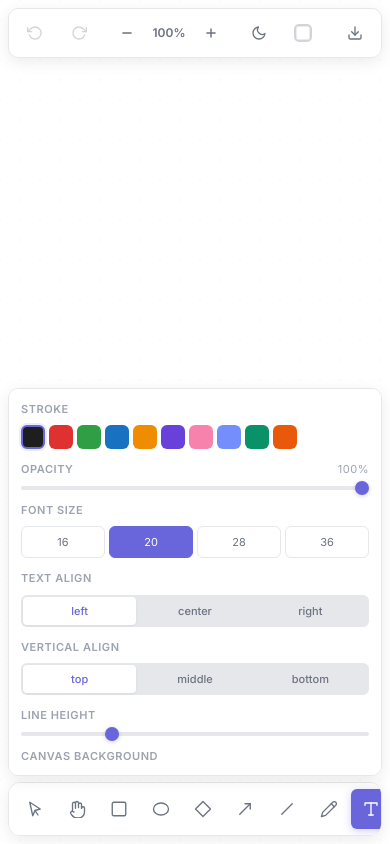
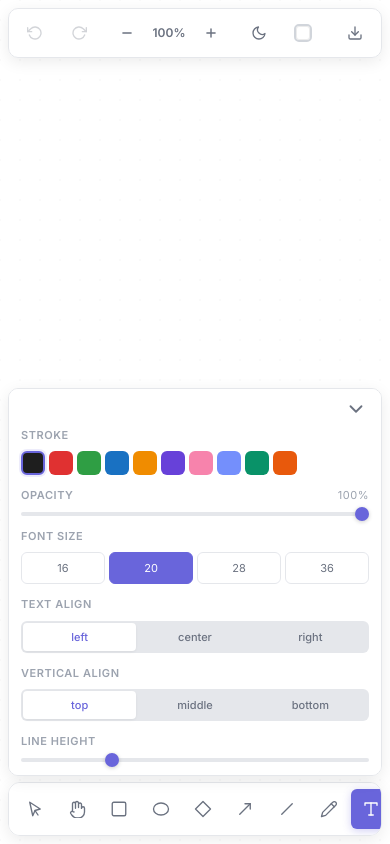
Before and after one commit to dhuv03/draw-freely, a React (Vite) app: page / in a window 390 px wide. Both pictures are taken after a click on the button 371 px from the left and 809 px from the top of the page. Built offline with nearby package versions, Linux system fonts and the light colour scheme.

Commit message:
Add collapsible mobile properties panel

```diff
--- a/src/components/PropertiesPanel.tsx
+++ b/src/components/PropertiesPanel.tsx
@@ -2,12 +2,14 @@
 // DrawFreely — Properties Panel (Right Side)
 // ──────────────────────────────────────────────
 
+import { useState } from 'react';
 import { useAppContext } from '../AppContext';
 import { STROKE_COLORS, FILL_COLORS, STROKE_WIDTHS } from '../constants';
 import type { StrokeStyle, FillStyle, ExcalidrawElement, TextAlign, VerticalAlign, ElementDefaults, ElementType } from '../types';
 
 export function PropertiesPanel() {
   const { state, dispatch } = useAppContext();
+  const [mobileCollapsed, setMobileCollapsed] = useState(false);
   const { elements, selectedElementIds } = state;
 
   const selectedElements = elements.filter((el) =>
@@ -87,7 +89,18 @@ export function PropertiesPanel() {
   };
 
   return (
-    <div className="properties-panel glass-panel" role="complementary" aria-label="Element properties">
+    <div className={`properties-panel glass-panel ${mobileCollapsed ? 'mobile-collapsed' : ''}`} role="complementary" aria-label="Element properties">
+      <button
+        type="button"
+        className="properties-collapse-btn"
+        onClick={() => setMobileCollapsed((collapsed) => !collapsed)}
+        aria-label={mobileCollapsed ? 'Expand properties' : 'Collapse properties'}
+        aria-expanded={!mobileCollapsed}
+      >
+        <svg viewBox="0 0 24 24" aria-hidden="true">
+          <polyline points={mobileCollapsed ? '6 15 12 9 18 15' : '6 9 12 15 18 9'} />
+        </svg>
+      </button>
       {selectedElements.length > 1 && <div className="prop-section"><span className="prop-label">Align</span><div className="compact-grid">
         {(['left','center','right','top','middle','bottom'] as const).map((value) => <button key={value} onClick={() => align(value)} aria-label={`Align ${value}`}>{value.slice(0,1).toUpperCase()}</button>)}
         <button onClick={() => distribute(true)} disabled={selectedElements.length < 3} aria-label="Distribute horizontally">↔</button><button onClick={() => distribute(false)} disabled={selectedElements.length < 3} aria-label="Distribute vertically">↕</button>
--- a/src/index.css
+++ b/src/index.css
@@ -288,6 +288,24 @@ kbd { color: var(--text-muted); font: 10px inherit; }
   overflow-y: auto;
 }
 
+.properties-collapse-btn {
+  display: none;
+  border: 0;
+  background: transparent;
+  color: var(--text-secondary);
+  cursor: pointer;
+}
+
+.properties-collapse-btn svg {
+  width: 22px;
+  height: 22px;
+  fill: none;
+  stroke: currentColor;
+  stroke-width: 2;
+  stroke-linecap: round;
+  stroke-linejoin: round;
+}
+
 .prop-section {
   display: flex;
   flex-direction: column;
@@ -500,6 +518,31 @@ kbd { color: var(--text-muted); font: 10px inherit; }
       grid-template-columns: repeat(2, minmax(0, 1fr));
       gap: 12px;
       padding: 12px;
+      transition: transform .22s ease, max-height .22s ease;
+      padding-top: 38px;
+    }
+    .properties-collapse-btn {
+      display: grid;
+      place-items: center;
+      position: absolute;
+      top: 6px;
+      right: 8px;
+      width: 34px;
+      height: 28px;
+      border-radius: 7px;
+      z-index: 2;
+    }
+    .properties-collapse-btn:hover { background: var(--accent-light); }
+    .properties-panel.mobile-collapsed {
+      transform: translateY(calc(100% - 36px));
+      overflow: hidden;
+      pointer-events: none;
+    }
+    .properties-panel.mobile-collapsed .properties-collapse-btn {
+      pointer-events: auto;
+    }
+    .properties-panel.mobile-collapsed > :not(.properties-collapse-btn) {
+      visibility: hidden;
     }
     .toolbar-tooltip, .tooltip-box { display: none; }
     .toolbar-btn, .top-bar-btn { min-width: 40px; min-height: 40px; }
```
